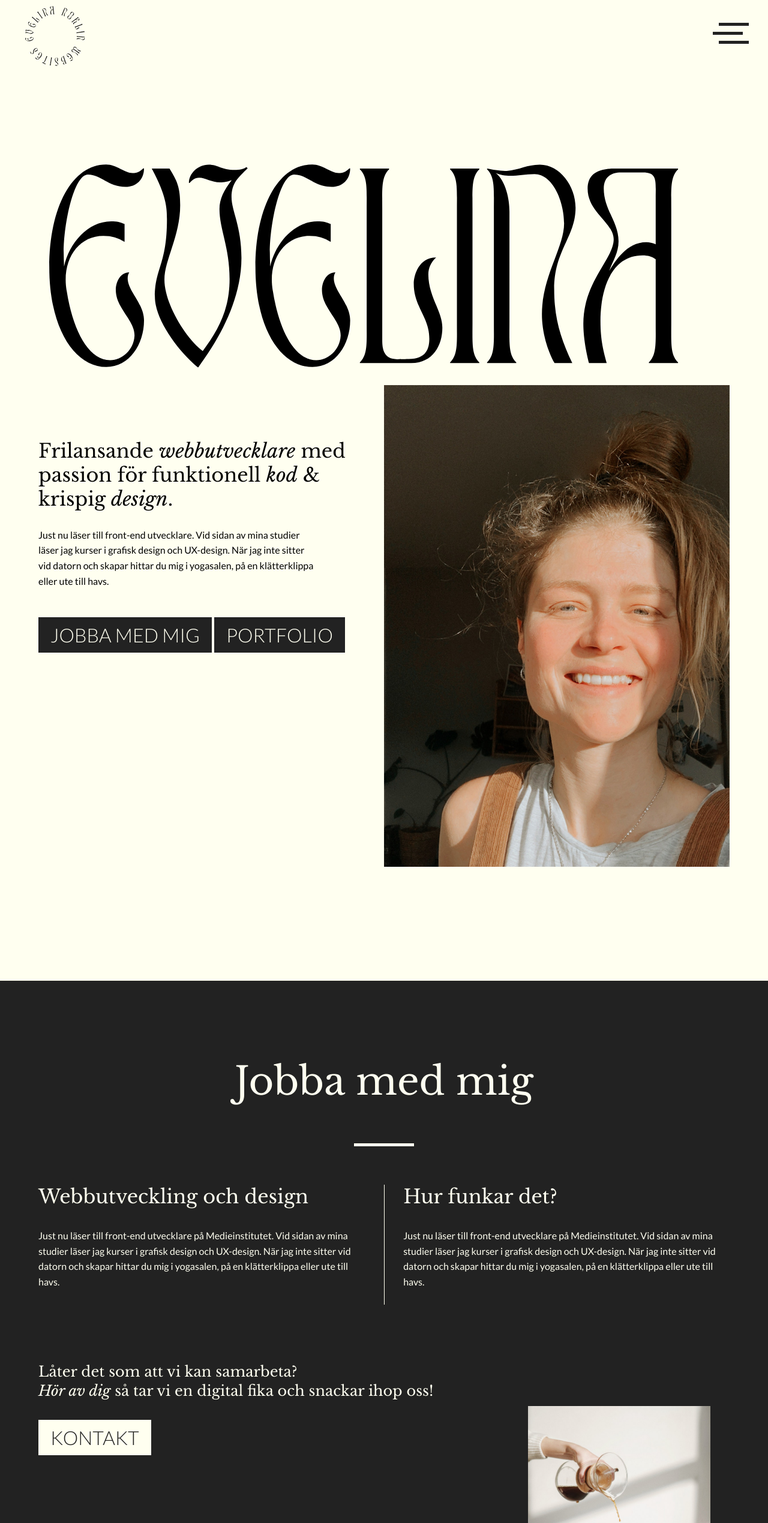
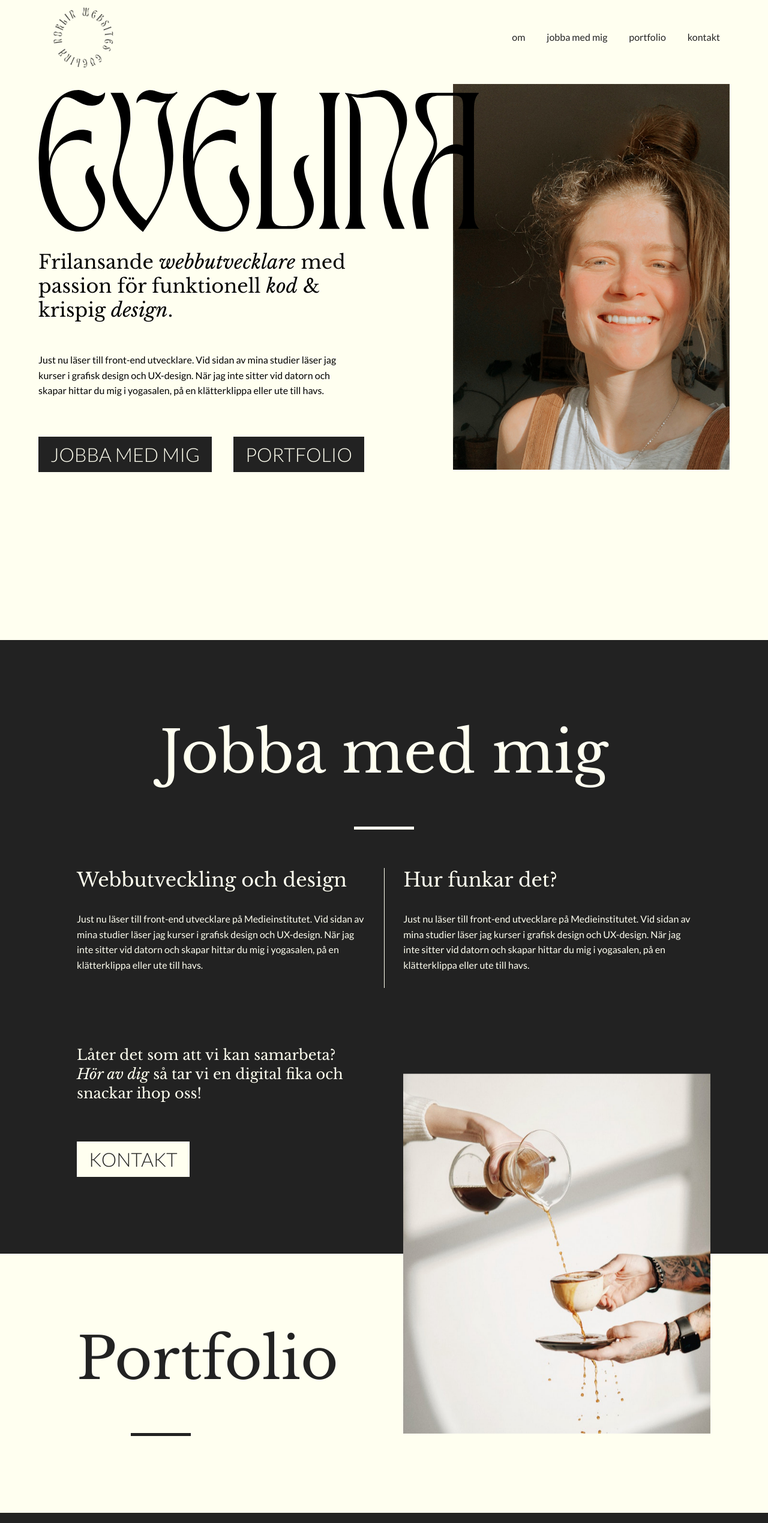
Before and after one commit to evelinanorlin/updated_portfolio, a website built with Vite: page index.html in a window 1280 px wide. Shown: the top 2539 px of the page at 60% size. Built offline with nearby package versions, Linux system fonts and the light colour scheme.

Commit message:
styling desktop

```diff
--- a/index.html
+++ b/index.html
@@ -2,7 +2,7 @@
 <html lang="en">
   <head>
     <meta charset="UTF-8" />
-    <link rel="icon" type="image/svg+xml" href="public/evelina_logga.svg" />
+    <link rel="icon" type="image/svg+xml" href="public/logotype_light.svg" />
     <meta name="viewport" content="width=device-width, initial-scale=1.0" />
     <script type="module" src="/main.js" defer></script>
     <script
@@ -26,7 +26,19 @@
           <div></div>
         </div>
       </div>
-      <nav></nav>
+      <nav>
+        <div class="nav-flex">
+          <a href="" class="logo-img"
+            ><img src="public/evelina_logga.svg" height="120" width="120"
+          /></a>
+          <div class="nav-links">
+            <a href="#">om</a>
+            <a href="#">jobba med mig</a>
+            <a href="#">portfolio</a>
+            <a href="#">kontakt</a>
+          </div>
+        </div>
+      </nav>
     </header>
     <section id="hero" class="hero">
       <img
@@ -135,7 +147,7 @@
             >
           </div>
           <div class="div-2">
-            <h4>Eller på <i>sociala medier</i></h4>
+            <h4>Eller via <i>sociala medier</i>:</h4>
             <a class="socials" href="#"><i class="fa-brands fa-github"></i></a>
             <a class="socials" href="#"
               ><i class="fa-brands fa-instagram"></i
--- a/style/_base.scss
+++ b/style/_base.scss
@@ -1,5 +1,6 @@
 $light: #fffff0;
 $dark: #222222;
+$accent: #B2E0DC;
 
 // general
 body{
@@ -39,6 +40,10 @@ p{
   line-height: 1.6rem;
 }
 
+nav{
+  display: none;
+}
+
 .dark-button, .light-button{
   font-family: 'Lato', sans-serif;
   text-transform: uppercase;
@@ -47,6 +52,13 @@ p{
   font-weight: 200;
   margin-top: 0;
   padding: 10px 20px;
+  transition: all 0.3s;
+  cursor: pointer;
+
+  &:hover{
+    background: $accent;
+    color: $dark;
+  }
 }
 
 .dark-button{
@@ -79,6 +91,10 @@ p{
   display: flex;
   justify-content: space-between;
   align-items: center;
+
+  img{
+    animation: rotation 15s infinite linear;
+  }
   .burger{
     cursor: pointer;
 
@@ -222,12 +238,23 @@ p{
     text-decoration: none;
     cursor: pointer;
     margin-bottom: 64px;
+    transition: all 0.3s;
+
+    &:hover{
+      background: $accent;
+      color: $dark;
+    }
   }
 
   .socials{
     color: $light;
     font-size: 3rem;
     margin: 0 16px;
+    transition: all 0.3s;
+
+    &:hover{
+      color: $accent;
+    }
   }
 }
 
@@ -243,6 +270,7 @@ footer{
     height: 150px;
     width: auto;
     margin: 0 auto;
+    animation: rotation 15s infinite linear;
   }
 
   .copywright{
@@ -261,7 +289,12 @@ footer{
       a{
         display: block;
         color: $light;
-        font-family: 'Lato', sans-serif;;
+        font-family: 'Lato', sans-serif;
+        transition: all 0.3s;
+
+        &:hover{
+          color: $accent;
+        }
       }
 
       .footer-menu-flex{
@@ -291,3 +324,12 @@ footer{
       }
     }
   }
+
+  @keyframes rotation {
+    from {
+      transform: rotate(0deg);
+    }
+    to {
+      transform: rotate(-359deg);
+    }
+  }
--- /dev/null
+++ b/style/_desktop.scss
@@ -0,0 +1,105 @@
+
+@media screen and (min-width: 1100px) {
+  h2{
+    font-size: 6rem;
+  }
+
+  .content{
+    width: 80%;
+  }
+  .top-bar{
+    display: none;
+  }
+
+  nav{
+    display: block;
+
+    .nav-flex{
+      width: 90%;
+      margin: 0 auto;
+      display: flex;
+      justify-content: space-between;
+      align-items: center;
+
+      .logo-img{
+        animation: rotation 15s infinite linear;
+        &:hover{
+          animation: none;
+        }
+      }
+
+      a{
+        color: $dark;
+        font-family: 'Lato', sans-serif;
+        font-size: 1rem;
+        text-decoration: none;
+        margin: 0 16px;
+        transition: all 0.3s;
+
+        &:hover{
+          color: $accent;
+        }
+      }
+    }
+  }
+
+  .hero{
+    max-height: 110vh;
+    .evelina{
+      width: 70%;
+      top: -100px;
+    }
+
+    .profile-picture{
+      width: 40%;
+      top: -500px;
+    }
+
+    h1, p, button{
+      top: -250px;
+    }
+
+    h1, p{
+      width: 75%;
+    }
+    p{
+      margin: 50px 0 64px 0;
+    }
+
+    button{
+      margin-right: 32px;
+    }
+  }
+
+  .services{
+    h4{
+      width: 50%;
+      margin-bottom: 64px;
+    }
+  }
+  .coffee-img{
+    width: 40%;
+    height: 600px;
+    top: -300px;
+    object-fit: cover;
+  }
+
+  .portfolio{
+    h2{
+      margin-top: -420px;
+    }
+  }
+
+  .contact{
+    .content{
+      .contact-flex{
+        .div-1{
+          a{
+            width: 300px;
+            margin: 0 auto;
+          }
+        }
+      }
+    }
+  }
+}
--- a/style/style.scss
+++ b/style/style.scss
@@ -1,2 +1,3 @@
 @import 'base';
 @import 'tablet';
+@import 'desktop';
```
Also changed, not shown: style/style.css, 1 other file.
